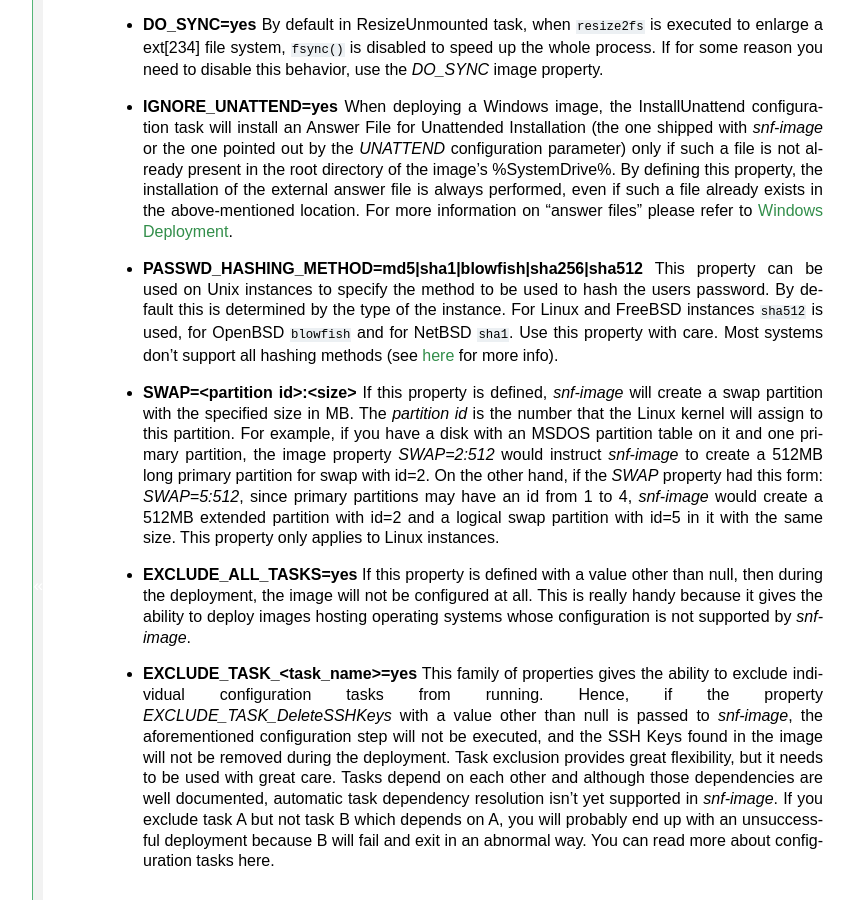
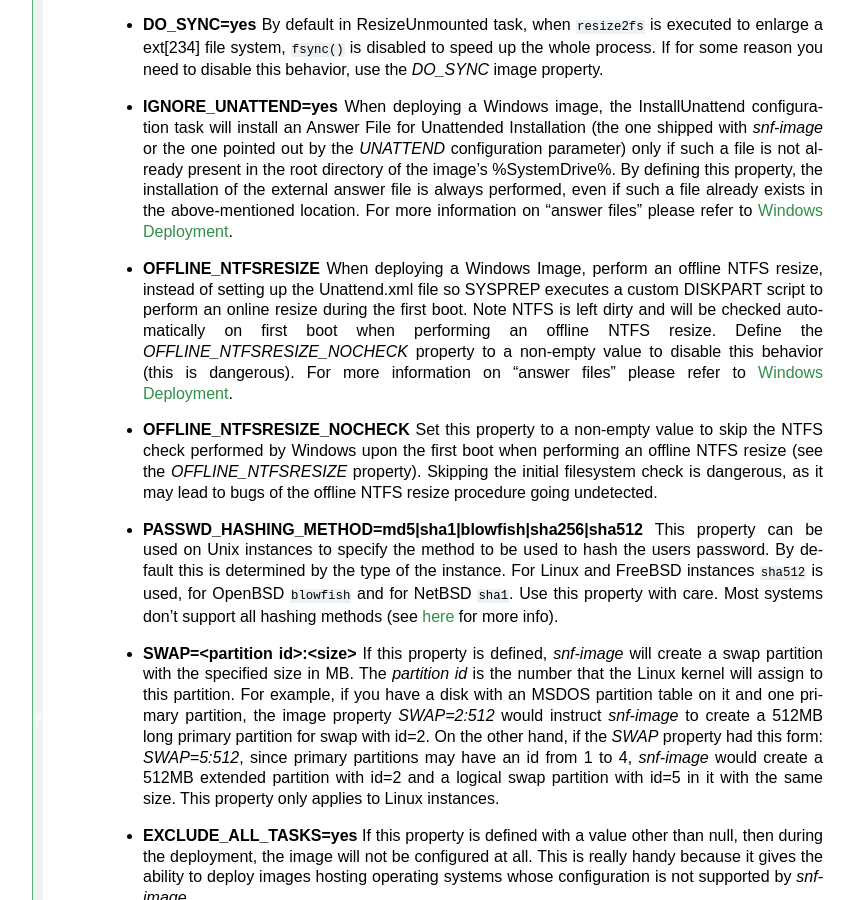
Before and after one commit to grnet/snf-image, a Sphinx documentation site: the page built from docs/interface.rst, in a window 1280 px wide and 900 px high, scrolled down 2216 px. Shown: the whole window, without its empty margins (187-1041 px from the left). Built offline with Sphinx 7.4.7, drawn with Linux system fonts in a browser that asks for light colours.

Commit message:
Introduce support for offline NTFS resize
snf-image already supports online resizing of NTFS; it creates
an appopriate DISKPART script inside the target NTFS and assumes
it will be called by SYSPREP via a pre-existing <RunSynchronousCommand>
entry in the unattend.xml answer file. This is generally the safest
option, since it uses native Windows code, but has two drawbacks:
a) It is only supported by Windows Vista and later,
b) It is possible the Image will fail before SYSPREP has a chance
to run the DISKPART script, because it does not have enough free space.

Extend snf-image to also support offline resize of NTFS via ntfsresize,
before the Image is booted. This works with all Windows versions and
ensures the Image is resized to the right size even before booting.

To be on the safe side, offline NTFS resize is not the default:

The user must set the OFFLINE_NTFSRESIZE property explicitly.
Running ntfsresize leaves the filesystem dirty, i.e., a CHKDSK is
performed during the next boot. The user may set the
OFFLINE_NTFSRESIZE_NOCHECK property to skip this.

```diff
--- a/docs/interface.rst
+++ b/docs/interface.rst
@@ -154,6 +154,23 @@ All image formats properties
    exists in the above-mentioned location. For more information on "answer
    files" please refer to :ref:`windows-deployment`.
 
+ * **OFFLINE_NTFSRESIZE**
+   When deploying a Windows Image, perform an offline NTFS resize, instead
+   of setting up the Unattend.xml file so SYSPREP executes a custom DISKPART
+   script to perform an online resize during the first boot. Note NTFS is
+   left dirty and will be checked automatically on first boot when performing
+   an offline NTFS resize. Define the *OFFLINE_NTFSRESIZE_NOCHECK* property
+   to a non-empty value to disable this behavior (this is dangerous).
+   For more information on "answer files" please refer to
+   :ref:`windows-deployment`.
+
+ * **OFFLINE_NTFSRESIZE_NOCHECK**
+   Set this property to a non-empty value to skip the NTFS check performed by
+   Windows upon the first boot when performing an offline NTFS resize (see the
+   *OFFLINE_NTFSRESIZE* property). Skipping the initial filesystem check is
+   dangerous, as it may lead to bugs of the offline NTFS resize procedure going
+   undetected.
+
  * **PASSWD_HASHING_METHOD=md5|sha1|blowfish|sha256|sha512**
    This property can be used on Unix instances to specify the method to be used
    to hash the users password. By default this is determined by the type of the
```
Also changed, not shown: 3 other files.
